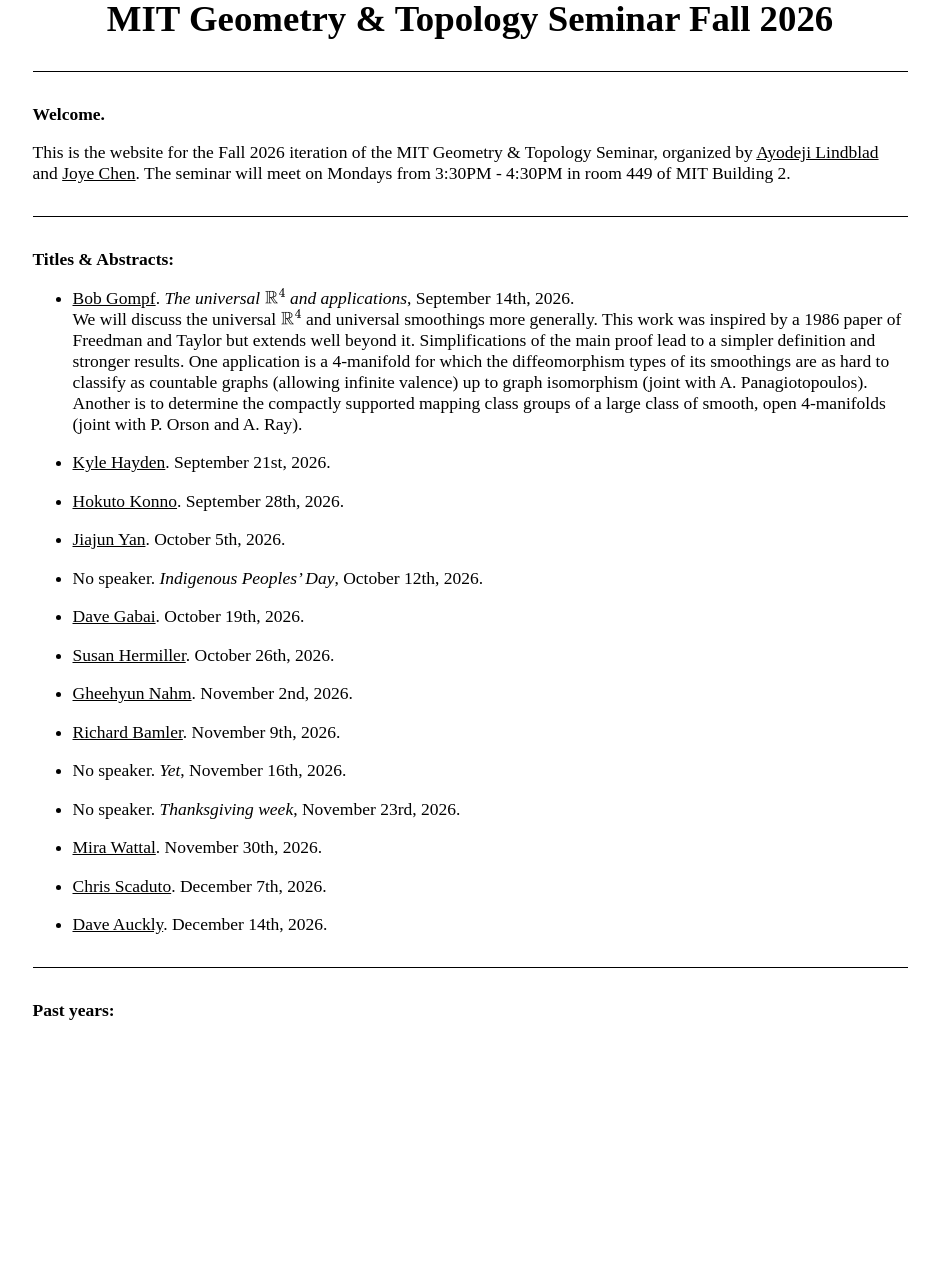
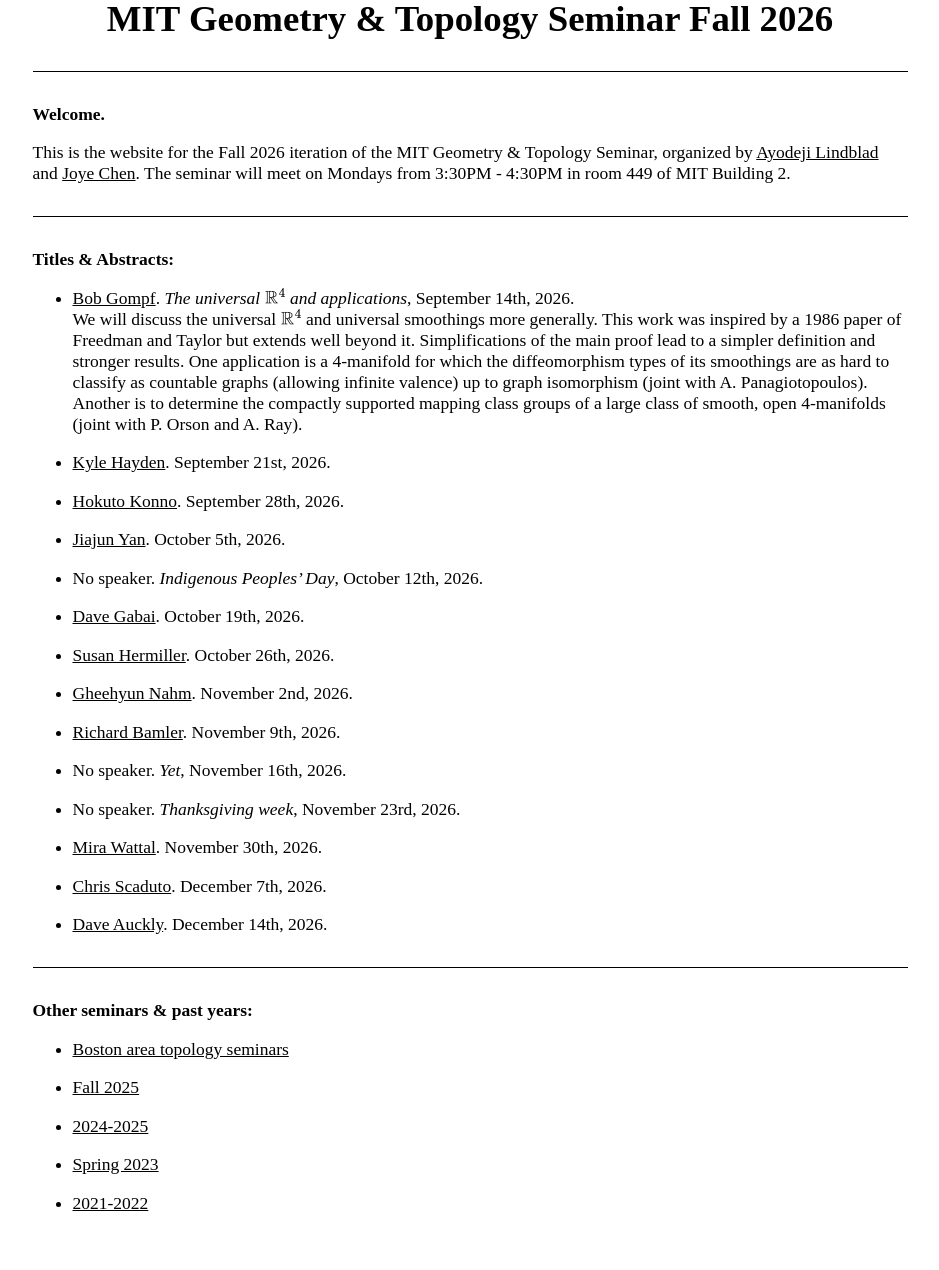
Before and after one commit to AyodejiLindblad/AyodejiLindblad.github.io, a Jekyll site: the page built from seminars/MIT-G&T-FA26/index.md, in a window 1280 px wide. Shown: the whole page, without its empty margins (170-1109 px from the left). Built offline with Jekyll 4.4.1, drawn with Linux system fonts in a browser that asks for light colours; some web fonts are replaced; before the commit the page ends 1077 px from its top, so only the background shows below that.

Commit message:
past years

```diff
--- a/seminars/MIT-G&T-FA26/index.md
+++ b/seminars/MIT-G&T-FA26/index.md
@@ -65,7 +65,17 @@ This is the website for the Fall 2026 iteration of the MIT Geometry & Topology S
 
 ---
 
-**Past years:**
+**Other seminars & past years:**
+
+* [Boston area topology seminars](https://calendar.google.com/calendar/u/0/embed?src=028i07liimdqltnn999mpdqek4@group.calendar.google.com&ctz=America/New_York&gsessionid=OK)
+
+* [Fall 2025](https://www.mit.edu/~gtseminar/)
+
+* [2024-2025](https://www.mit.edu/~gtseminar/2024-2025.html)
+
+* [Spring 2023](https://www.mit.edu/~gtseminar/spring2023.html)
+
+* [2021-2022](https://sites.google.com/view/anthony-conway/activities/mit-geometry-and-topology-seminar-fall-2021)
 
 
 
```
